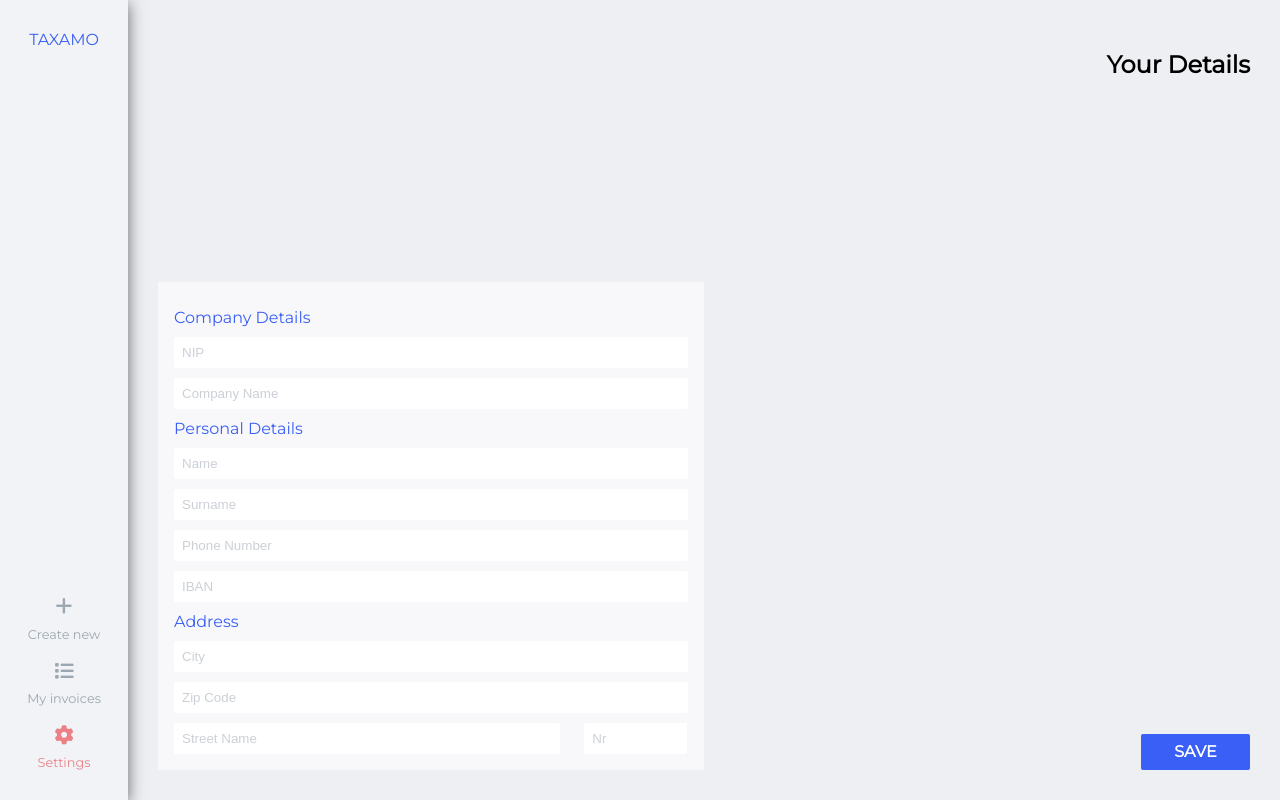
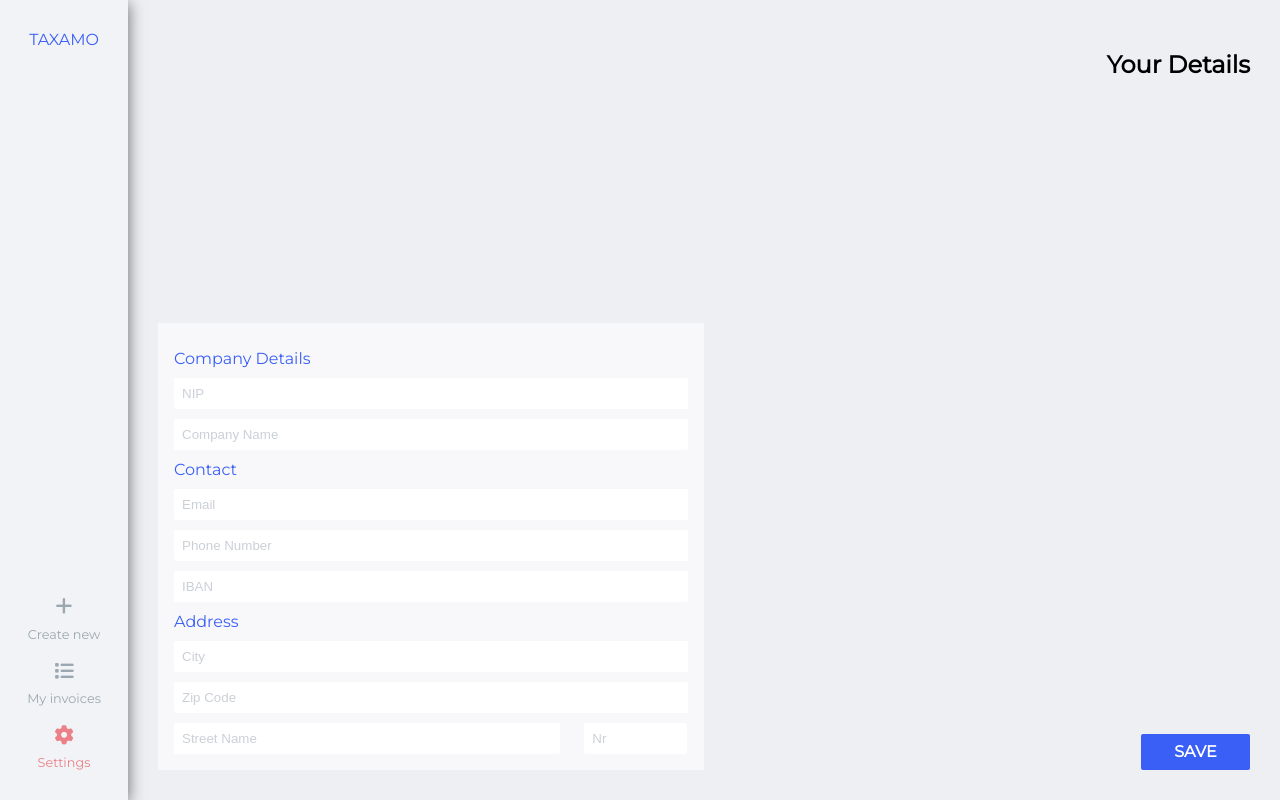
Before and after one commit to fizo99/PAI, a PHP site: page /user_settings in a window 1280 px wide. Run offline with PHP 8.4, Linux system fonts and the light colour scheme; some libraries are stand-ins or nearby versions.

Commit message:
changed user_settings.html, added gitignore

```diff
--- a/index.php
+++ b/index.php
@@ -3,7 +3,7 @@
 require 'Router.php';
 
 $path = trim($_SERVER['REQUEST_URI'], '/');
-$path = parse_url( $path, PHP_URL_PATH);
+$path = parse_url($path, PHP_URL_PATH);
 
 Router::get('login', 'DefaultController');
 Router::get('register', 'DefaultController');
--- a/public/views/user_settings.html
+++ b/public/views/user_settings.html
@@ -29,9 +29,8 @@
                 <label>Company Details</label>
                 <input type="text" name="nip" placeholder="NIP">
                 <input type="text" name="company_name" placeholder="Company Name">
-            <label>Personal Details</label>
-            <input type="text" name="name" placeholder="Name">
-            <input type="text" name="surname" placeholder="Surname">
+                <label>Contact</label>
+                <input type="text" name="email" placeholder="Email">
                 <input type="text" name="phone_number" placeholder="Phone Number">
                 <input type="text" name="iban" placeholder="IBAN">
                 <label>Address</label>
```
Also changed, not shown: 1 other file. Lines whose indentation alone changed are shown as unchanged.
